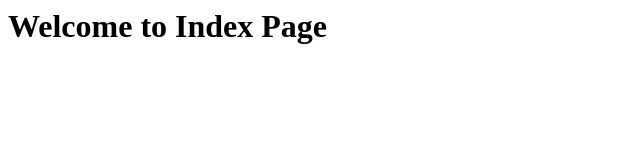
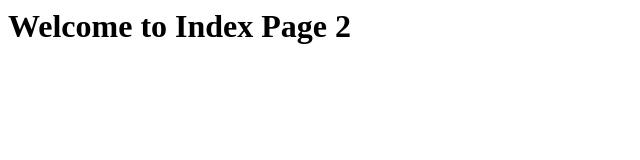
Before and after one commit to khushi10k/gitdemo, a plain HTML site: page index.html in a window 1280 px wide. Shown: the full height of the page, 0-640 px from the left. Drawn offline with Linux system fonts and the light colour scheme.

Commit message:
Update index.html

```diff
--- a/index.html
+++ b/index.html
@@ -7,7 +7,7 @@
   <body>
     <div>
       <h1>
-        Welcome to Index Page
+        Welcome to Index Page 2
       </h1>
     </div>
   </body>
```
